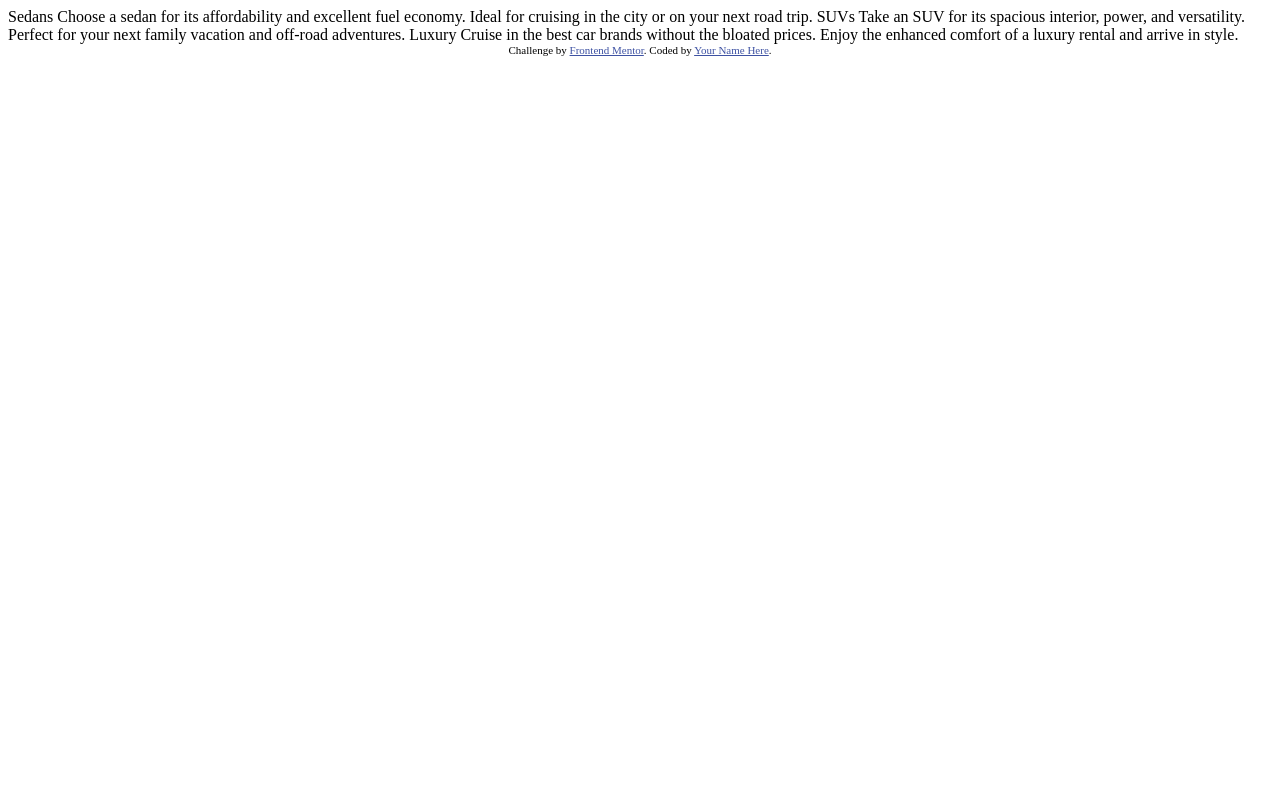
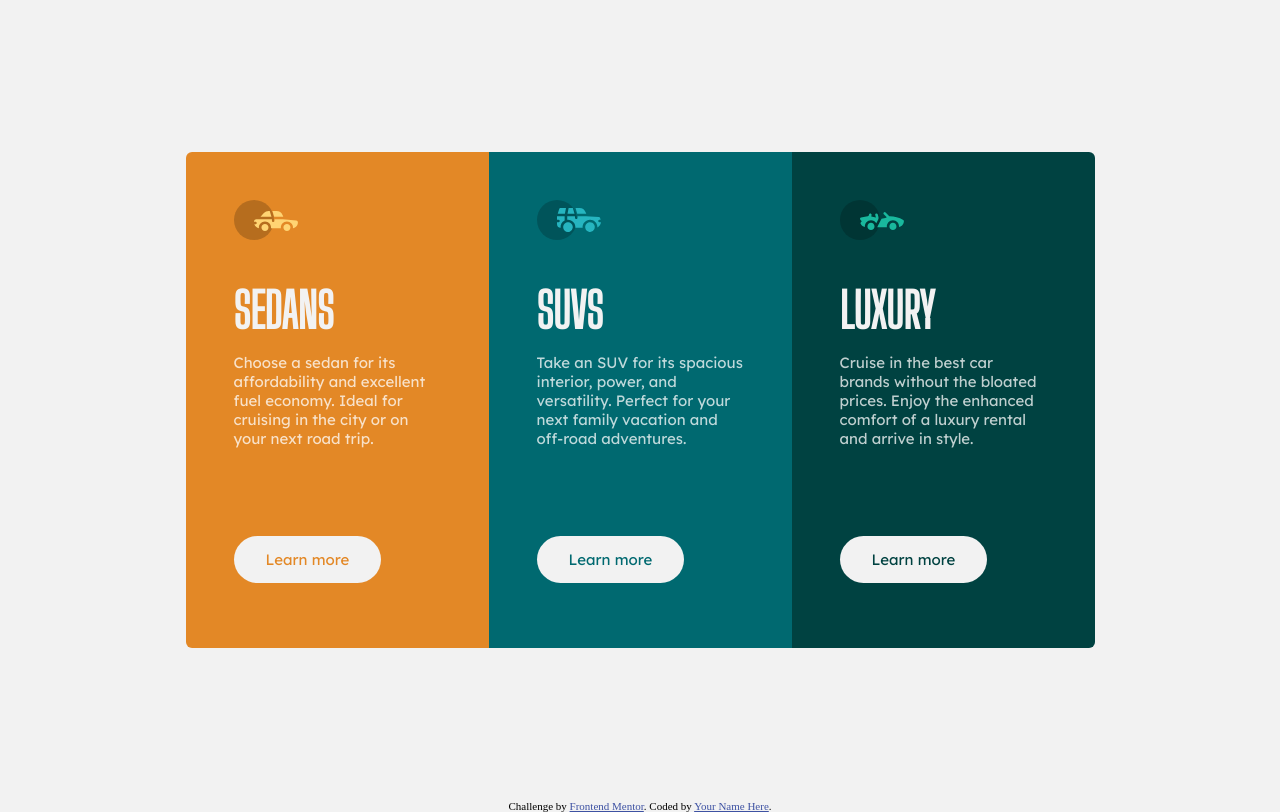
Before and after one commit to koeno100/3-column-preview-card, a plain HTML site: page index.html in a window 1280 px wide. Drawn offline with Linux system fonts and the light colour scheme.

Commit message:
First session results

```diff
--- a/index.html
+++ b/index.html
@@ -5,32 +5,34 @@
   <meta name="viewport" content="width=device-width, initial-scale=1.0"> <!-- displays site properly based on user's device -->
 
   <link rel="icon" type="image/png" sizes="32x32" href="./images/favicon-32x32.png">
+  <link rel="stylesheet" type="text/css" href="./styles.css">
 
   <title>Frontend Mentor | 3-column preview card component</title>
-
-  <!-- Feel free to remove these styles or customise in your own stylesheet 👍 -->
-  <style>
-    .attribution { font-size: 11px; text-align: center; }
-    .attribution a { color: hsl(228, 45%, 44%); }
-  </style>
 </head>
 <body>
-
-  Sedans
-  Choose a sedan for its affordability and excellent fuel economy. Ideal for cruising in the city
-  or on your next road trip.
-
-  SUVs
-  Take an SUV for its spacious interior, power, and versatility. Perfect for your next family vacation
-  and off-road adventures.
-
-  Luxury
-  Cruise in the best car brands without the bloated prices. Enjoy the enhanced comfort of a luxury
-  rental and arrive in style.
-
-  <div class="attribution">
+  <main class="wrapper">
+    <section class="car-category" id="cat-sedan">
+      <header class="category-header" id="cat-sedan-header"></header>
+      <h1>Sedans</h1>
+      <p>Choose a sedan for its affordability and excellent fuel economy. Ideal for cruising in the city or on your next road trip.</p>
+      <a href="#">Learn more</a>
+    </section>
+    <section class="car-category" id="cat-suv">
+      <header class="category-header" id="cat-suv-header"></header>
+      <h1>SUVs</h1>
+      <p>Take an SUV for its spacious interior, power, and versatility. Perfect for your next family vacation and off-road adventures.</p>
+      <a href="#">Learn more</a>
+    </section>
+    <section class="car-category" id="cat-luxury">
+      <header class="category-header" id="cat-luxury-header"></header>
+      <h1>Luxury</h1>
+      <p>Cruise in the best car brands without the bloated prices. Enjoy the enhanced comfort of a luxury rental and arrive in style.</p>
+      <a href="#">Learn more</a>
+    </section>
+  </main>
+  <footer class="attribution">
     Challenge by <a href="https://www.frontendmentor.io?ref=challenge" target="_blank">Frontend Mentor</a>.
     Coded by <a href="#">Your Name Here</a>.
-  </div>
+  </footer>
 </body>
 </html>
--- /dev/null
+++ b/styles.css
@@ -0,0 +1,145 @@
+@import url('https://fonts.googleapis.com/css2?family=Lexend+Deca&family=Big+Shoulders+Display');
+
+* {
+    margin: 0;
+    padding: 0;
+}
+
+body {
+    padding: 0;
+    margin: 0;
+    background-color: hsl(0, 0%, 95%);
+}
+
+.wrapper {
+    display: flex;
+    flex-direction: column;
+    justify-content: center;
+    align-items: center;
+    min-height: 100vh;
+    margin-top: 5.5rem;
+    margin-bottom: 5.5rem;
+}
+
+.car-category {
+    width: 14.1875rem;
+    height: 21.375rem;
+    color: white;
+    padding: 3rem;
+}
+
+.car-category:first-child {
+    border-radius: 0.375rem 0.375rem 0 0;
+}
+
+.car-category:last-child {
+    border-radius: 0 0 0.375rem 0.375rem;
+}
+
+.category-header {
+    height: 4.25rem;
+}
+
+#cat-sedan-header {
+    background: url("./images/icon-sedans.svg") no-repeat;
+}
+
+#cat-suv-header {
+    background: url("./images/icon-suvs.svg") no-repeat;
+}
+
+#cat-luxury-header {
+    background: url("./images/icon-luxury.svg") no-repeat;
+}
+
+.car-category > h1 {
+    font-family: 'Big Shoulders Display', cursive;
+    font-weight: 700;
+    font-size: 3rem;
+    text-transform: uppercase;
+    color: hsl(0, 0%, 95%);
+    margin: 0.875rem 0;
+}
+
+.car-category > p, .car-category > a {
+    font-family: 'Lexend Deca', sans-serif;
+    font-weight: 400;
+    font-size: 0.9375rem;
+}
+
+.car-category > p {
+    color: hsla(0, 0%, 100%, 0.75);
+}
+
+.car-category > a {
+    display: inline-block;
+    text-decoration: none;
+    background-color: hsl(0, 0%, 95%);
+    margin-top: 1.75rem;
+    padding: 0.875rem 2rem;
+    border-radius: 1.5rem;
+}
+
+#cat-sedan {
+    background-color: hsl(31, 77%, 52%);
+}
+
+#cat-suv {
+    background-color: hsl(184, 100%, 22%);
+}
+
+#cat-luxury {
+    background-color: hsl(179, 100%, 13%);
+}
+
+#cat-sedan > a {
+    color: hsl(31, 77%, 52%);
+}
+
+#cat-suv > a {
+    color: hsl(184, 100%, 22%);
+}
+
+#cat-luxury > a {
+    color: hsl(179, 100%, 13%);
+}
+
+.car-category > a:hover {
+    background-color: hsla(0, 0%, 100%, 0%);
+    color: hsla(0, 0%, 95%) !important;
+    outline: 3px solid hsla(0, 0%, 95%);
+    outline-offset: -3px;
+}
+
+.attribution {
+    font-size: 11px;
+    text-align: center;
+}
+
+.attribution a {
+    color: hsl(228, 45%, 44%);
+}
+
+@media only screen and (min-width: 960px) {
+    .wrapper {
+        flex-direction: row;
+        margin: 0;
+    }
+
+    .car-category {
+        width: 12.9375rem;
+        height: 25rem;
+    }
+
+    .car-category:first-child {
+        border-radius: 0.375rem 0 0 0.375rem;
+    }
+
+    .car-category:last-child {
+        border-radius: 0 0.375rem 0.375rem 0;
+    }
+
+    .car-category > a {
+        margin-top: 5.5rem;
+    }
+}
```
